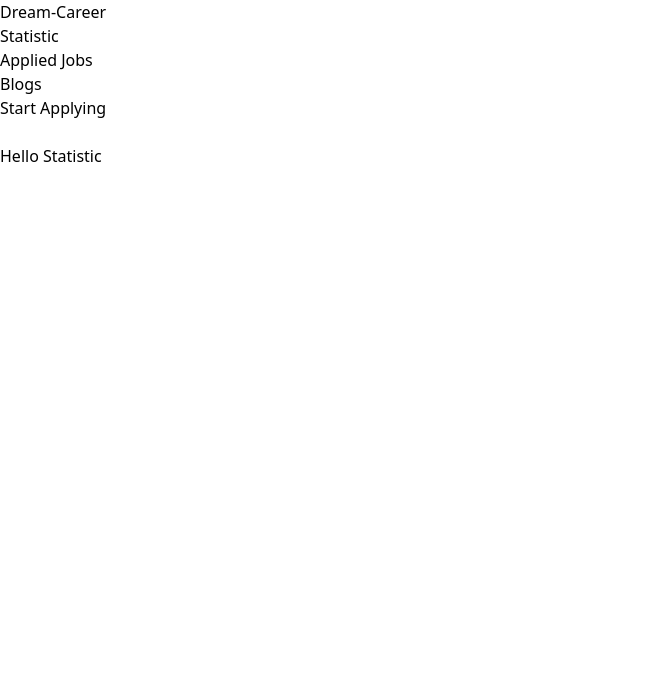
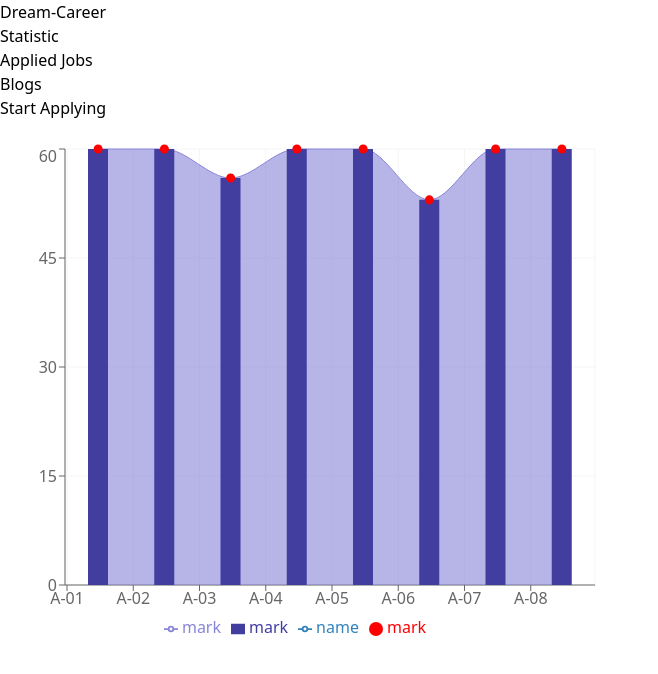
Before and after one commit to SaAbdullah131/DreamCareer_, a React (Vite) app: page /statistic in a window 1280 px wide. Shown: the top 674 px of the page, without its empty margins (0-658 px from the left). Built offline with nearby package versions, Linux system fonts and the light colour scheme.

Commit message:
Chart Added

```diff
--- a/src/component/Answering/Answer.jsx
+++ /dev/null
@@ -1,20 +0,0 @@
-import React from 'react';
-
-
-const Answer = () => {
-    return (
-        <div>
-            <h1 className='text-center text-2xl underline text-accent p-3'>Question Answering</h1>
-            <div tabIndex={0} className="collapse collapse-plus border border-base-300 bg-base-100 rounded-box">
-                <div className="collapse-title text-xl font-medium">
-                    Focus me to see content
-                </div>
-                <div className="collapse-content">
-                    <p>tabIndex={0} attribute is necessary to make the div focusable</p>
-                </div>
-            </div>
-        </div>
-    );
-};
-
-export default Answer;
--- /dev/null
+++ b/src/component/Blogs/Blogs.jsx
@@ -0,0 +1,11 @@
+import React from 'react';
+
+const Blogs = () => {
+    return (
+        <div>
+            <h1>Hello from blogs</h1>
+        </div>
+    );
+};
+
+export default Blogs;
--- a/src/component/DetailsJob/DetailsJob.jsx
+++ b/src/component/DetailsJob/DetailsJob.jsx
@@ -4,6 +4,7 @@ import { addToDb } from '../../Utils/fakedDB';
 const DetailsJob = () => {
     const details = useLoaderData();
     // console.log(details.id);
+
     const handleAppliedJob=(id)=>{
         addToDb(id);
     }
--- a/src/component/SingleAppliedJobs/SingleAppliedJobs.jsx
+++ b/src/component/SingleAppliedJobs/SingleAppliedJobs.jsx
@@ -5,7 +5,7 @@ const SingleAppliedJobs = (props) => {
     return (
         <div>
 
-            <div className='flex gap-5 items-center py-3 mb-5 bg-violet-100'>
+            <div className='flex gap-5 items-center justify-around py-3 mb-5 bg-violet-100'>
                 <img className='object-contain w-[35%] h-[30%] center rounded-xl' src={logo_img} alt="" />
                 <div>
                     <h2 className='text-2xl ml-2'>{job_title}</h2>
@@ -28,7 +28,7 @@ const SingleAppliedJobs = (props) => {
                 </div>
 
                 <div>
-                    <button class=" btn bg-blue-500 hover:bg-blue-700 text-white font-bold py-2 px-2 rounded-lg bottom-0 ">View Details</button>
+                    <button class=" btn bg-blue-500 hover:bg-blue-700 text-white font-bold py-5 px-4 rounded-lg">View Details</button>
                 </div>
             </div>
 
--- a/src/component/Statistic/Statistic.jsx
+++ b/src/component/Statistic/Statistic.jsx
@@ -1,9 +1,70 @@
 import React from 'react';
+import {
+  ComposedChart,
+  Line,
+  Area,
+  Bar,
+  XAxis,
+  YAxis,
+  CartesianGrid,
+  Tooltip,
+  Legend,
+  Scatter,
+  ResponsiveContainer,
+} from 'recharts';
 
 const Statistic = () => {
+  const data = [
+    {
+      name: 'A-01',
+      mark: 60,
+    },
+    {
+      name: 'A-02',
+      mark:60
+    },
+    {
+      name: 'A-03',
+      mark:56
+    },
+    {
+      name: 'A-04',
+      mark:60
+    },
+    {
+      name: 'A-05',
+      mark:60
+    },
+    {
+      name: 'A-06',
+      mark:53
+    },
+    {
+      name: 'A-07',
+      mark:60
+    },
+    {
+      name: 'A-08',
+      mark:60
+    }
+  ];
   return (
-    <div>
-      <h1>Hello Statistic</h1>
+    <div className='mt-12 content-center bg-green-100 p-10 rounded-lg'>
+        <ComposedChart
+          width={600}
+          height={500}
+          data ={data}
+        >
+           <CartesianGrid stroke="#f5f5f5" />
+          <XAxis dataKey="name" scale="band" />
+          <YAxis />
+          <Tooltip />
+          <Legend></Legend>
+          <Area type="monotone" dataKey="mark" fill="#8884d8" stroke="#8884d8" />
+          <Bar dataKey="mark" barSize={20} fill="#413ea0" />
+          <Line dataKey='name' type="monotone"></Line>
+          <Scatter dataKey="mark" fill="red" />
+        </ComposedChart>
     </div>
   );
 };
--- a/src/main.jsx
+++ b/src/main.jsx
@@ -7,9 +7,9 @@ import Home from './component/Home/Home';
 import ErrorPage from './component/ErrorPage/ErrorPage';
 import Statistic from './component/Statistic/Statistic';
 import DetailsJob from './component/DetailsJob/DetailsJob';
-import Answering from './component/Answering/Answer'
 import AppliedJobs from './component/AppliedJobs/AppliedJobs';
 import { allData } from './loaders/getAllData';
+import Blogs from './component/Blogs/Blogs';
 const router = createBrowserRouter([
   {
     path: "/",
@@ -45,7 +45,7 @@ const router = createBrowserRouter([
       },
       {
         path:'blogs',
-        element:<Answering></Answering>
+        element:<Blogs></Blogs>
       }
     ]
   },
```
Also changed, not shown: 1 other file (tests, documents, lock files or other folders).
